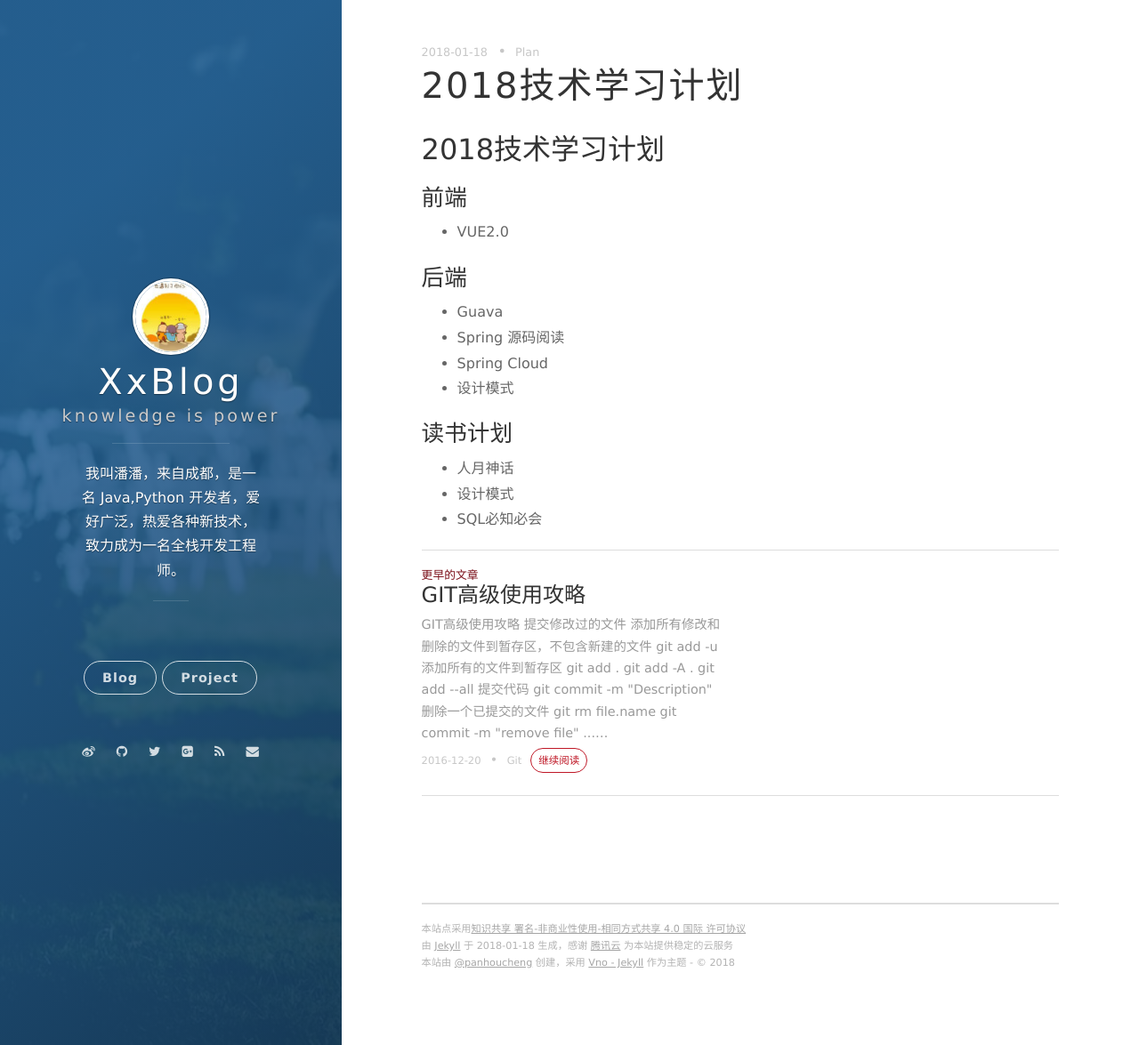
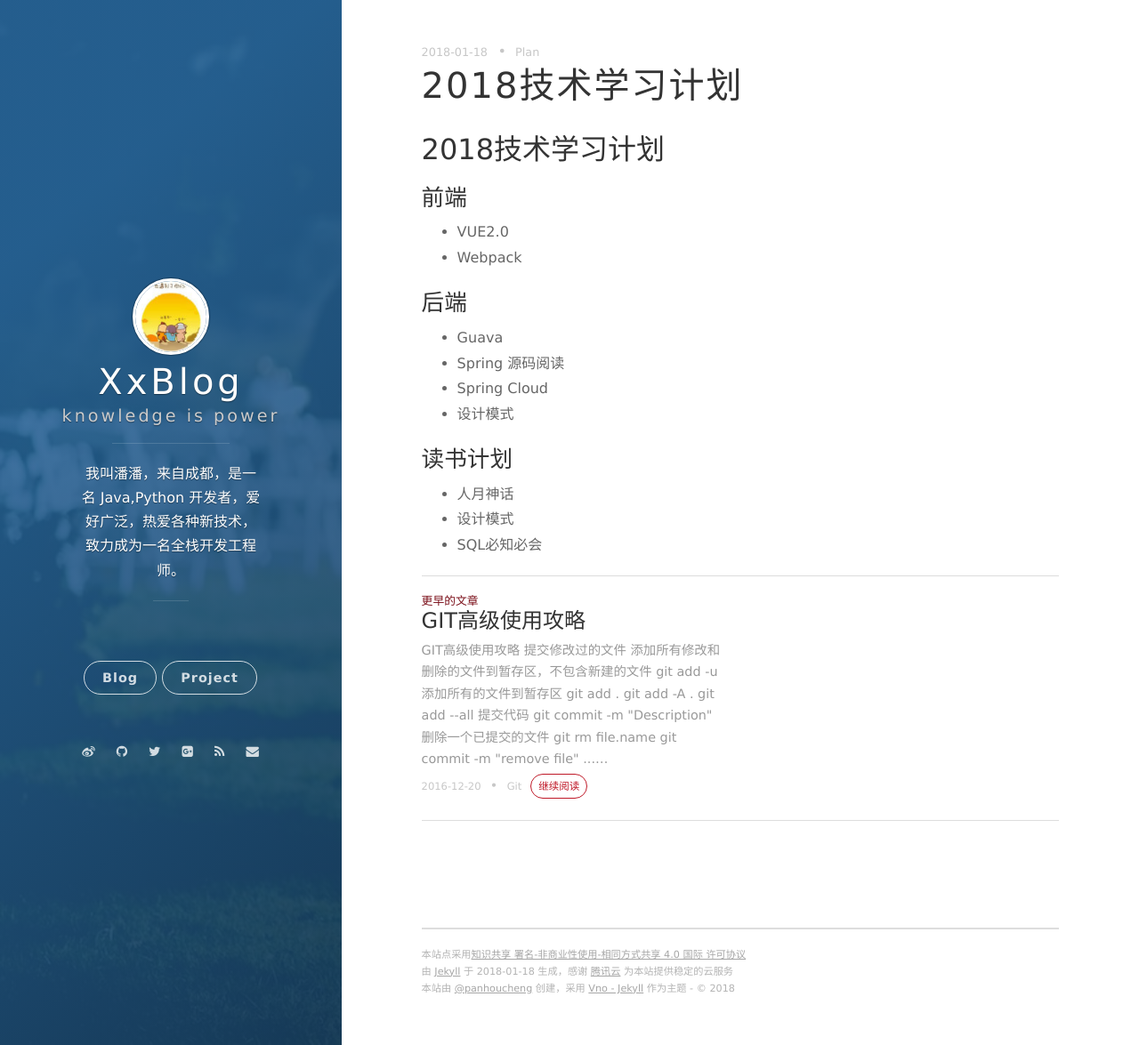
Before and after one commit to panhoucheng/blog, a Jekyll site: the page built from blog/_posts/2018-01-18-2018Study_Plan.md, in a window 1280 px wide and 1175 px high. Shown: the whole window at 89% size. Built offline with Jekyll 4.4.1, drawn with Linux system fonts in a browser that asks for light colours; nearby versions of some CDN libraries; comment, search, counter and statistics services are not loaded.

Commit message:
test for webhook

```diff
--- a/blog/_posts/2018-01-18-2018Study_Plan.md
+++ b/blog/_posts/2018-01-18-2018Study_Plan.md
@@ -9,6 +9,7 @@ tags: Plan
 
 ### 前端
 - VUE2.0
+- Webpack
 
 ### 后端
 - Guava
```
